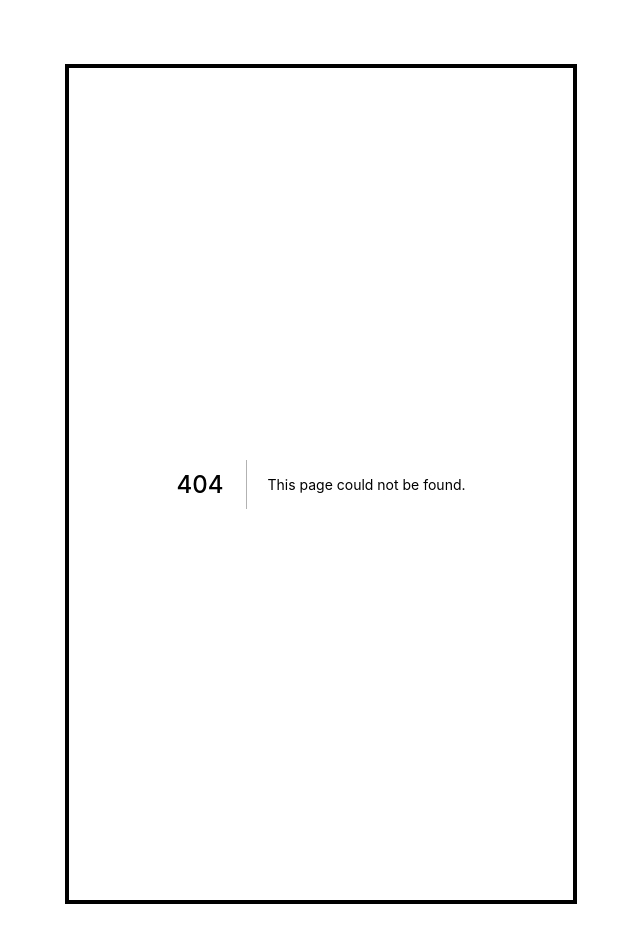
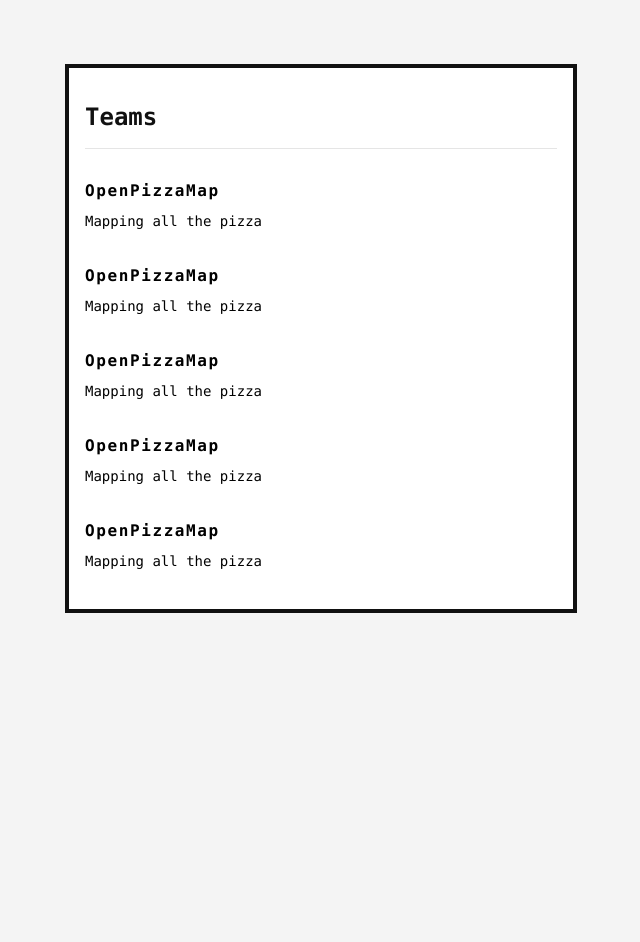
Before and after one commit to developmentseed/osm-teams, a Next.js app: page /teams in a window 1280 px wide. Before the commit this address had no page. Shown: the top 942 px of the page, without its empty margins (319-959 px from the left). After the commit the page ends 800 px from the top, so only its background shows below. Built offline with nearby package versions, Linux system fonts and the light colour scheme.

Commit message:
start team list page

```diff
--- /dev/null
+++ b/pages/teams/index.js
@@ -0,0 +1,69 @@
+import React, { Component } from 'react'
+
+const temporaryTeams = [
+  {
+    id: 1,
+    name: 'OpenPizzaMap',
+    hashtag: '#openpizzamap',
+    bio: 'Mapping all the pizza'
+  },
+  {
+    id: 2,
+    name: 'OpenPizzaMap',
+    hashtag: '#openpizzamap',
+    bio: 'Mapping all the pizza'
+  },
+  {
+    id: 3,
+    name: 'OpenPizzaMap',
+    hashtag: '#openpizzamap',
+    bio: 'Mapping all the pizza'
+  },
+  {
+    id: 4,
+    name: 'OpenPizzaMap',
+    hashtag: '#openpizzamap',
+    bio: 'Mapping all the pizza'
+  },
+  {
+    id: 5,
+    name: 'OpenPizzaMap',
+    hashtag: '#openpizzamap',
+    bio: 'Mapping all the pizza'
+  }
+]
+
+export default class TeamList extends Component {
+  static async getInitialProps () {}
+
+  renderTeamList () {
+    const renderTeam = ({ id, name, hashtag, bio }) => {
+      return (
+        <a
+          key={`${hashtag}-${id}`}
+          className='flex mb2 no-underline black nl2 pl2 pb3 hover-bg-light-gray'
+          href={`/teams/[id]`}
+          as={`/teams/${id}`}
+        >
+          <div className='flex-auto'>
+            <h2 className='f5 tracked b'>{name}</h2>
+            <div className='f6'>{bio}</div>
+          </div>
+        </a>
+      )
+    }
+
+    return temporaryTeams.map(renderTeam)
+  }
+
+  render () {
+    return (
+      <div>
+        <h2 className='flex items-center bb b--black-10 pb3'>
+          Teams
+        </h2>
+        { this.renderTeamList() }
+      </div>
+    )
+  }
+}
```
